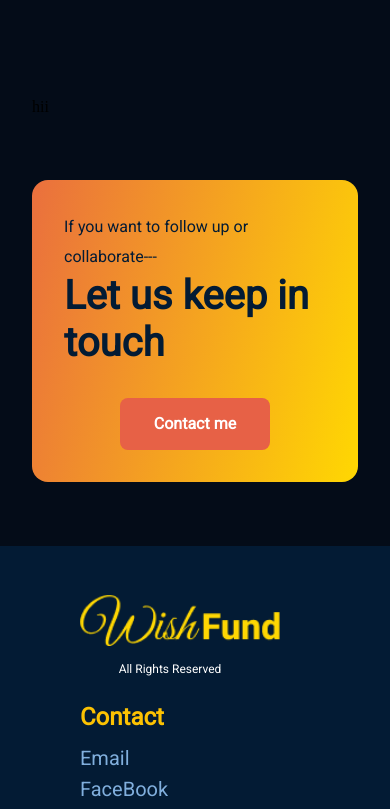
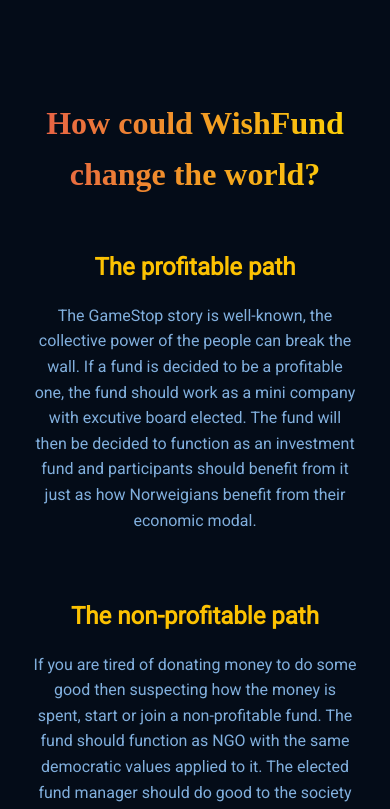
Before and after one commit to seanecal/wishing-fund-demo, a React (Vite) app: page / in a window 390 px wide. Shown: the part 5169-5978 px from the top of the page. Built offline with nearby package versions, Linux system fonts and the light colour scheme.

Commit message:
the project section is done

```diff
--- a/src/containers/features/features.css
+++ b/src/containers/features/features.css
@@ -0,0 +1,76 @@
+.wf__features {
+  display: flex;
+  flex-direction: row;
+  justify-content: space-between;
+  gap: 8rem;
+}
+
+.wf__features-heading {
+  line-height: 1.6;
+  flex: 0.5;
+  display: flex;
+  align-items: center;
+}
+
+.wf__features-container {
+  flex: 3;
+  display: flex;
+  flex-wrap: wrap;
+  gap: 2rem;
+  flex-direction: row;
+  justify-content: space-between;
+  align-items: flex-start;
+}
+
+.wf__features-container h5 {
+  color: var(--color-subtext);
+  font-family: var(--font-family);
+  font-size: 32px;
+  margin: 1rem 0 1rem 0;
+  line-height: 1.6;
+}
+
+.wf__features-container p {
+  color: var(--color-text);
+  font-family: var(--font-family);
+  font-size: 24px;
+  margin: 1rem 0 1rem 0;
+  line-height: 1.6;
+}
+
+.wf__features-container__norway {
+  max-width: 400px;
+}
+
+.wf__features-container__ngo {
+  max-width: 400px;
+}
+
+.wf__features-container__cta {
+  max-width: 400px;
+}
+
+
+@media screen and (max-width: 900px){
+  .wf__features {
+    flex-direction: column;
+    gap: 2rem;
+  }
+}
+
+@media screen and (max-width: 550px){
+  .wf__features-heading {
+    text-align: center;
+  }
+
+  .wf__features-container {
+    text-align: center;
+  }
+  .wf__features-container h5 {
+    font-size: 24px;
+  }
+
+  .wf__features-container p {
+    font-size: 16px;
+  }
+}
--- a/src/containers/features/features.jsx
+++ b/src/containers/features/features.jsx
@@ -2,8 +2,26 @@ import './features.css'
 
 export function Features() {
   return(
-    <div className="section__margin" id="projects">
-      hii
+    <div className="wf__features section__margin" id="projects">
+      <div className="wf__features-heading">
+         <h1 className="gradient__text">
+          How could WishFund change the world?
+         </h1>
+      </div>
+      <div className="wf__features-container">
+        <div className="wf__features-container__norway">
+          <h5>The profitable path</h5>
+          <p>The GameStop story is well-known, the collective power of the people can break the wall. If a fund is decided to be a profitable one, the fund should work as a mini company with excutive board elected. The fund will then be decided to function as an investment fund and participants should benefit from it just as how Norweigians benefit from their economic modal.</p>
+        </div>
+        <div className="wf__features-container__ngo">
+          <h5>The non-profitable path</h5>
+          <p>If you are tired of donating money to do some good then suspecting how the money is spent, start or join a non-profitable fund. The fund should function as NGO with the same democratic values applied to it. The elected fund manager should do good to the society just the way how the participants voted. This is a changer to the crowdfunding scene as the funds' decentralized nature can make it stay true to its original intention.</p>
+        </div>
+        <div className="wf__features-container__cta">
+          <h5>This project is now on its way</h5>
+          <p>As exploring more possibilities of blockchain technologies, more uncertainties are ahead. My name is Sen and I am bringing up this concept, completing this idea as my side-hustle on my free time, waiting for more interested people to join me.</p>
+        </div>
+      </div>
     </div>
   )
 }
--- a/src/containers/footer/footer.jsx
+++ b/src/containers/footer/footer.jsx
@@ -18,7 +18,7 @@ export function Footer() {
         <div className="wf__footer-links_div">
           <h4>Regulations</h4>
           <p>Terms & Conditions</p>
-          <p>Pravacy Policy</p>
+          <p>Privacy Policy</p>
         </div>
         <div className="wf__footer-links_div">
           <h4>It starts here</h4>
```
